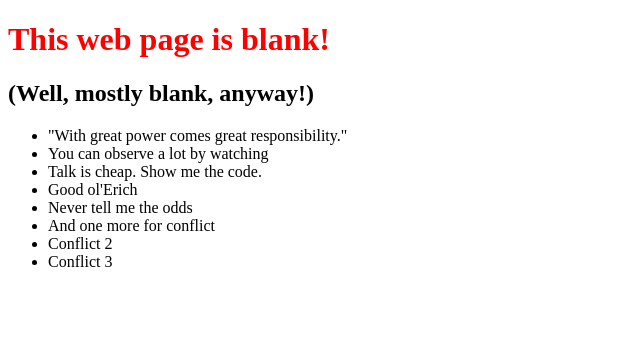
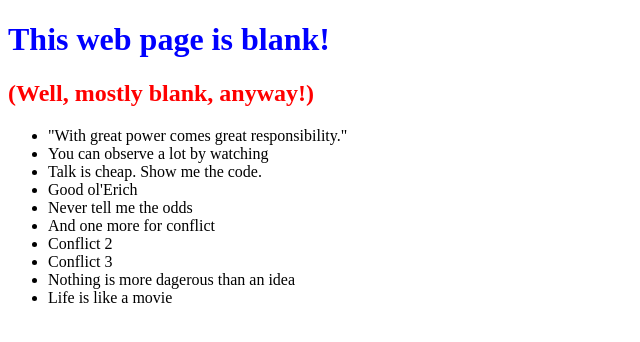
Before and after one commit to ed-cp400/0my_openSAP_repo, a plain HTML site: page index.html in a window 1280 px wide. Shown: the whole page, without its empty margins (0-640 px from the left). Drawn offline with Linux system fonts and the light colour scheme.

Commit message:
Added Kermit & Emile quotes

```diff
--- a/index.html
+++ b/index.html
@@ -18,6 +18,8 @@
 			<li>And one more for conflict</li>
 			<li>Conflict 2</li>
 			<li>Conflict 3</li>
+			<li>Nothing is more dagerous than an idea</li>
+			<li>Life is like a movie</li>
 		</ul>
 	</body>
 </html>
--- a/styles.css
+++ b/styles.css
@@ -1,3 +1,6 @@
 h1 {
+	color: blue;
+}
+h2 {
 	color: red;
 }
```
